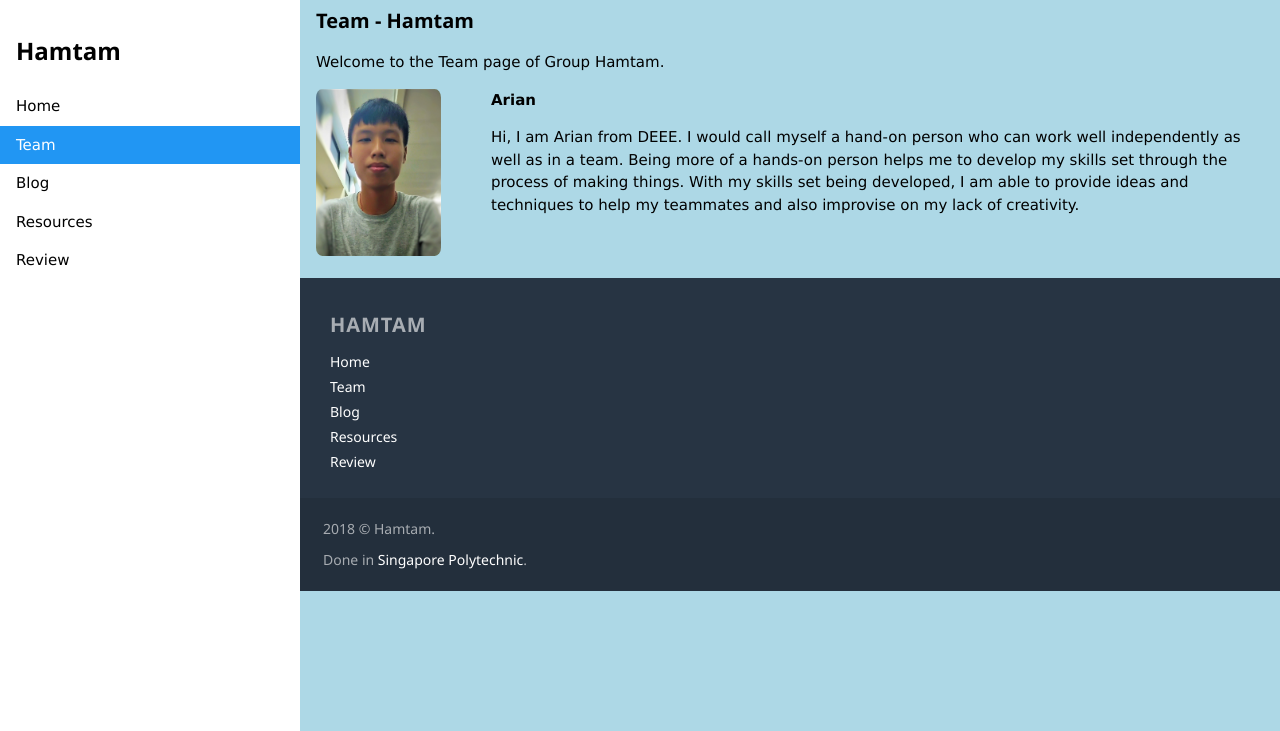
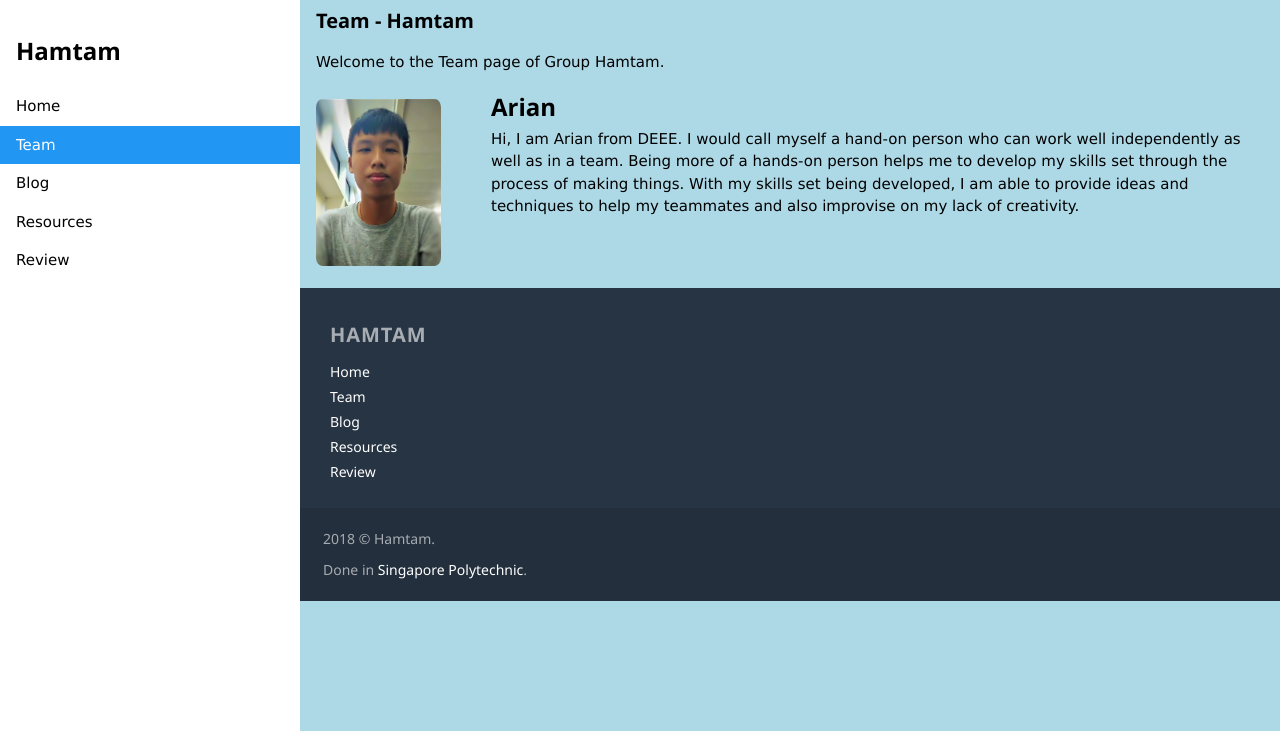
Before and after one commit to hamtamSP/EAT2018, a plain HTML site: page team.html in a window 1280 px wide. Shown: the part 69-800 px from the top of the page. Drawn offline with Linux system fonts and the light colour scheme.

Commit message:
Changes to Team
Changed image position and paragraph position.

```diff
--- a/team.html
+++ b/team.html
@@ -42,10 +42,10 @@
     <h4><b>Team - Hamtam</b></h4>
 			<p>Welcome to the Team page of Group Hamtam.</p>
 			<div style="display: block">
-			<img src="img/Arian.jpeg" style="border-radius:5%; float: left" width="125" height="167" alt="Arian Pic">
+			<img src="img/Arian.jpeg" style="border-radius: 5%; float: left; margin-top: 10px" width="125" height="167" alt="Arian Pic">
 			<div class="teamtitle">
-				<b>Arian</b>
-				<p>Hi, I am Arian from DEEE. I would call myself a hand-on person who can work well independently as well as in a team. Being more of a hands-on person helps me to develop my skills set through the process of making things. With my skills set being developed, I am able to provide ideas and techniques to help my teammates and also improvise on my lack of creativity.</p>
+				<h3><b>Arian</b></h3>
+				<p style="margin-top: -7px">Hi, I am Arian from DEEE. I would call myself a hand-on person who can work well independently as well as in a team. Being more of a hands-on person helps me to develop my skills set through the process of making things. With my skills set being developed, I am able to provide ideas and techniques to help my teammates and also improvise on my lack of creativity.</p>
 			</div>
 		</div>
   </header>
```
